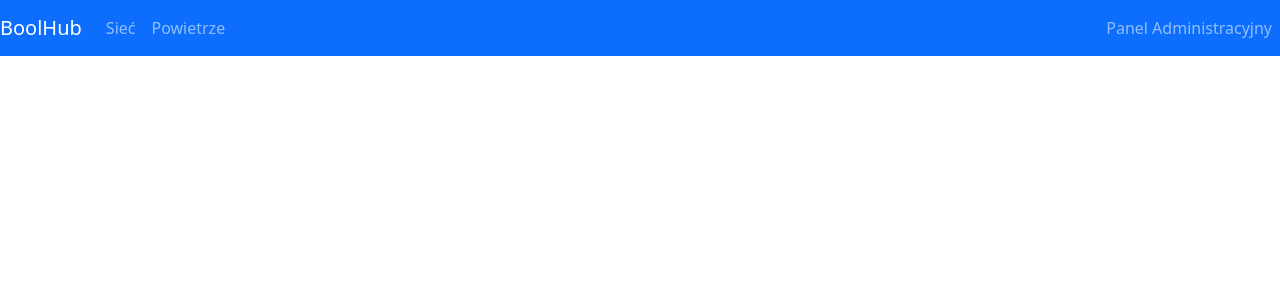
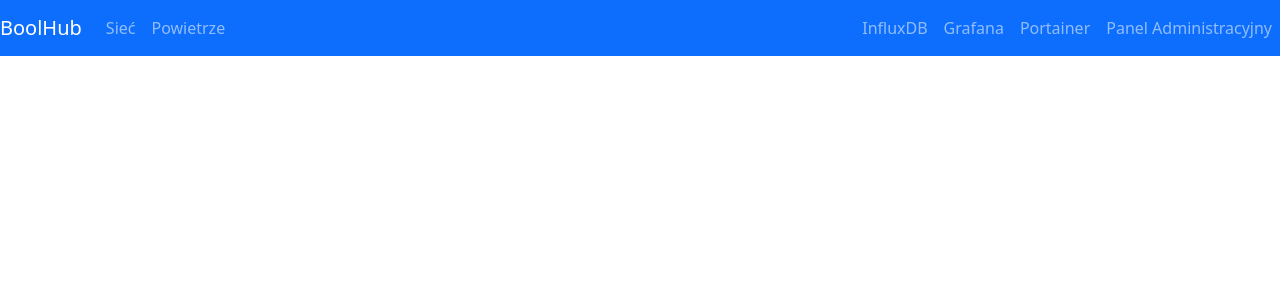
Before and after one commit to m-godlewski/boolhub, a Django app: template central/website/templates/base.html in a window 1280 px wide. Shown: the top 300 px of the page. Run offline with Django 3.2, Linux system fonts and the light colour scheme; the template is opened without the code that fills it, so the values that code supplies are empty; some libraries are stand-ins or nearby versions.

Commit message:
Microservices buttons added to navbar

```diff
--- a/central/website/templates/navbar.html
+++ b/central/website/templates/navbar.html
@@ -24,6 +24,13 @@
 
             </ul>
 
+
+            <ul class="nav navbar-nav navbar-right">
+                <a class="nav-link" href="http://192.168.0.250:8086/">InfluxDB</a>
+                <a class="nav-link" href="http://192.168.0.250:3000/">Grafana</a>
+                <a class="nav-link" href="https://192.168.0.250:9443">Portainer</a>
+            </ul>
+
             <!-- Admin Panel -->
             <ul class="nav navbar-nav navbar-right">
 
--- a/scripts/sentry.py
+++ b/scripts/sentry.py
@@ -69,6 +69,7 @@ def check_air(air_data: typing.List[typing.Any]) -> typing.Set[str]:
             if (
                 data.humidity
                 and config.SCRIPTS["SENTRY"]["NOTIFIES"]["HUMIDITY"]
+                and data.device.location != "zewnątrz"
                 and (
                     data.humidity
                     >= config.SCRIPTS["SENTRY"]["THRESHOLDS"]["HUMIDITY"]["UP"]
```
